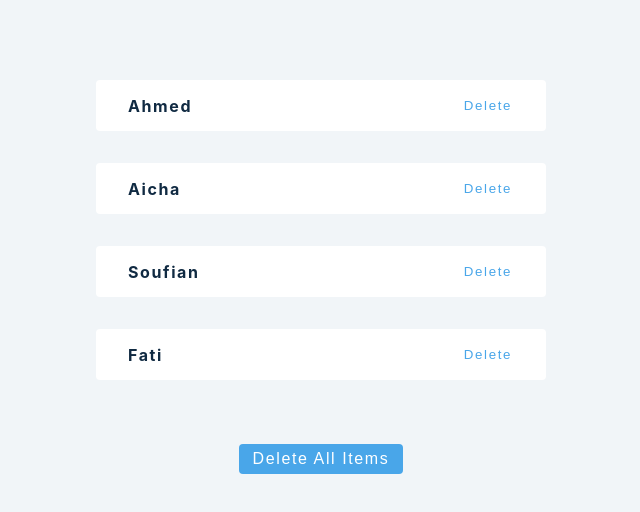
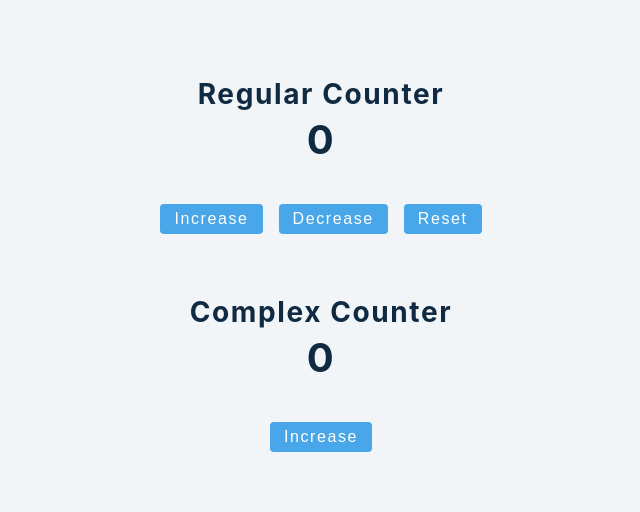
Before and after one commit to ktaha1/advanced-react, a React (Create React App) app: page / in a window 1280 px wide. Shown: the top 512 px of the page, without its empty margins (319-959 px from the left). Built offline with nearby package versions, Linux system fonts and the light colour scheme.

Commit message:
add useState object and counter

```diff
--- a/src/App.js
+++ b/src/App.js
@@ -1,11 +1,13 @@
 import React from "react";
 //import Error from "./useStat/error-example";
 //import BasicUseState from "./useStat/basics";
-import ArraysUseState from "./useStat/array";
+//import ArraysUseState from "./useStat/array";
+//import Object from "./useStat/object";
+import Counter from "./useStat/counter";
 
 const App = () => (
   <div className="container">
-    <ArraysUseState />
+    <Counter />
   </div>
 );
 export default App;
--- /dev/null
+++ b/src/useStat/counter.js
@@ -0,0 +1,41 @@
+import React, { useState } from "react";
+
+const Counter = () => {
+  let [value, setValue] = useState(0);
+
+  const complexIncrease = () => {
+    setTimeout(() => {
+      setValue((prevStat) => {
+        return prevStat + 1;
+      });
+    }, 2000);
+  };
+
+  return (
+    <>
+      <section style={{ margin: "4rem 0" }}>
+        <h3>Regular Counter</h3>
+        <h2>{value}</h2>
+        <button className="btn" onClick={() => setValue(value + 1)}>
+          Increase
+        </button>
+        <button className="btn" onClick={() => setValue(value - 1)}>
+          Decrease
+        </button>
+        <button className="btn" onClick={() => setValue(0)}>
+          Reset
+        </button>
+      </section>
+      {/*  */}
+      <section style={{ margin: "4rem 0" }}>
+        <h3>Complex Counter</h3>
+        <h2>{value}</h2>
+        <button className="btn" onClick={complexIncrease}>
+          Increase
+        </button>
+      </section>
+    </>
+  );
+};
+
+export default Counter;
--- /dev/null
+++ b/src/useStat/object.js
@@ -0,0 +1,23 @@
+import React from "react";
+
+const Object = () => {
+  let [people, setPeople] = React.useState({
+    name: "Ahmed",
+    age: 22,
+    message: "A random message",
+  });
+
+  const changeMessage = () => setPeople({ ...people, message: "another msg " });
+  return (
+    <>
+      <h3>{people.name}</h3>
+      <h3>{people.age}</h3>
+      <h4>{people.message}</h4>
+      <button className="btn" onClick={changeMessage}>
+        {" "}
+        Change message
+      </button>
+    </>
+  );
+};
+export default Object;
```
